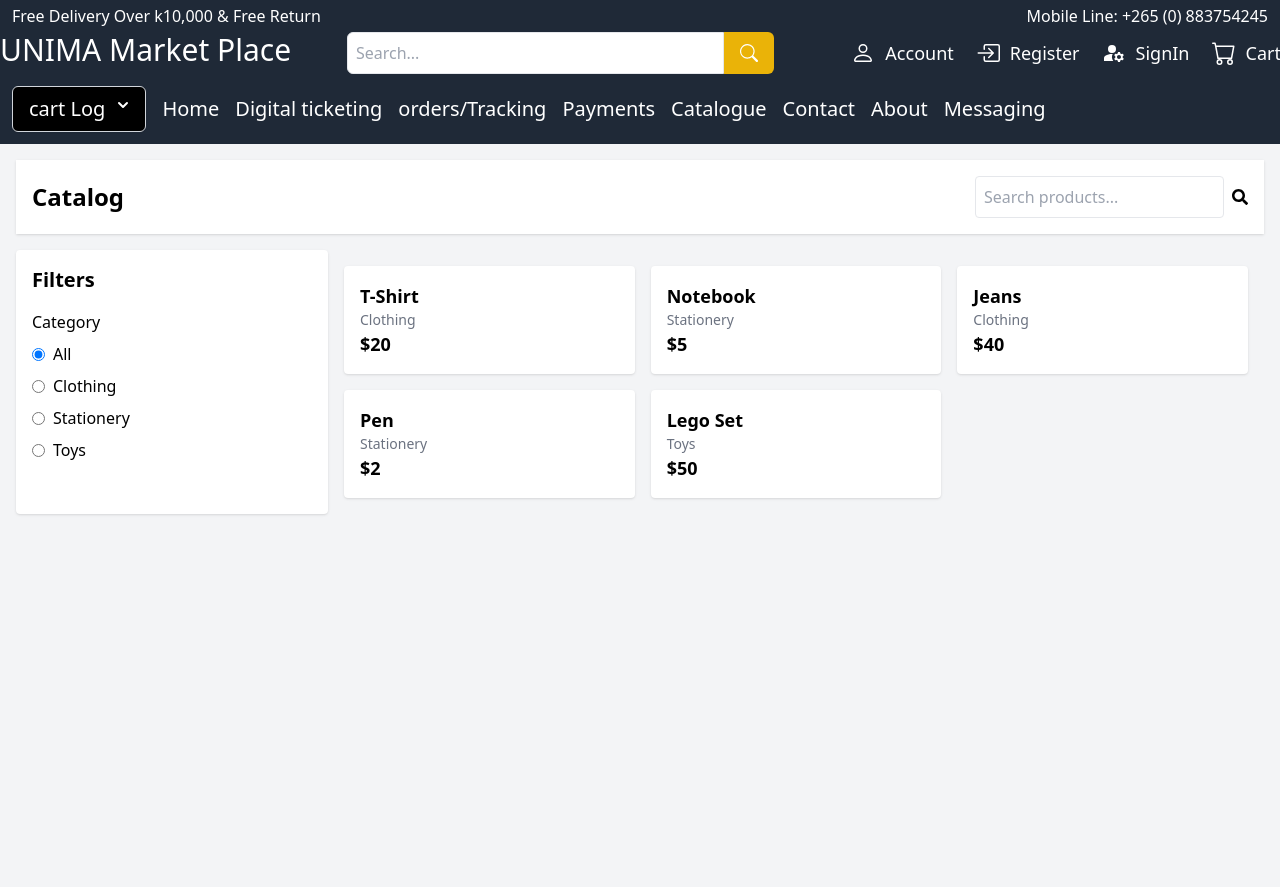
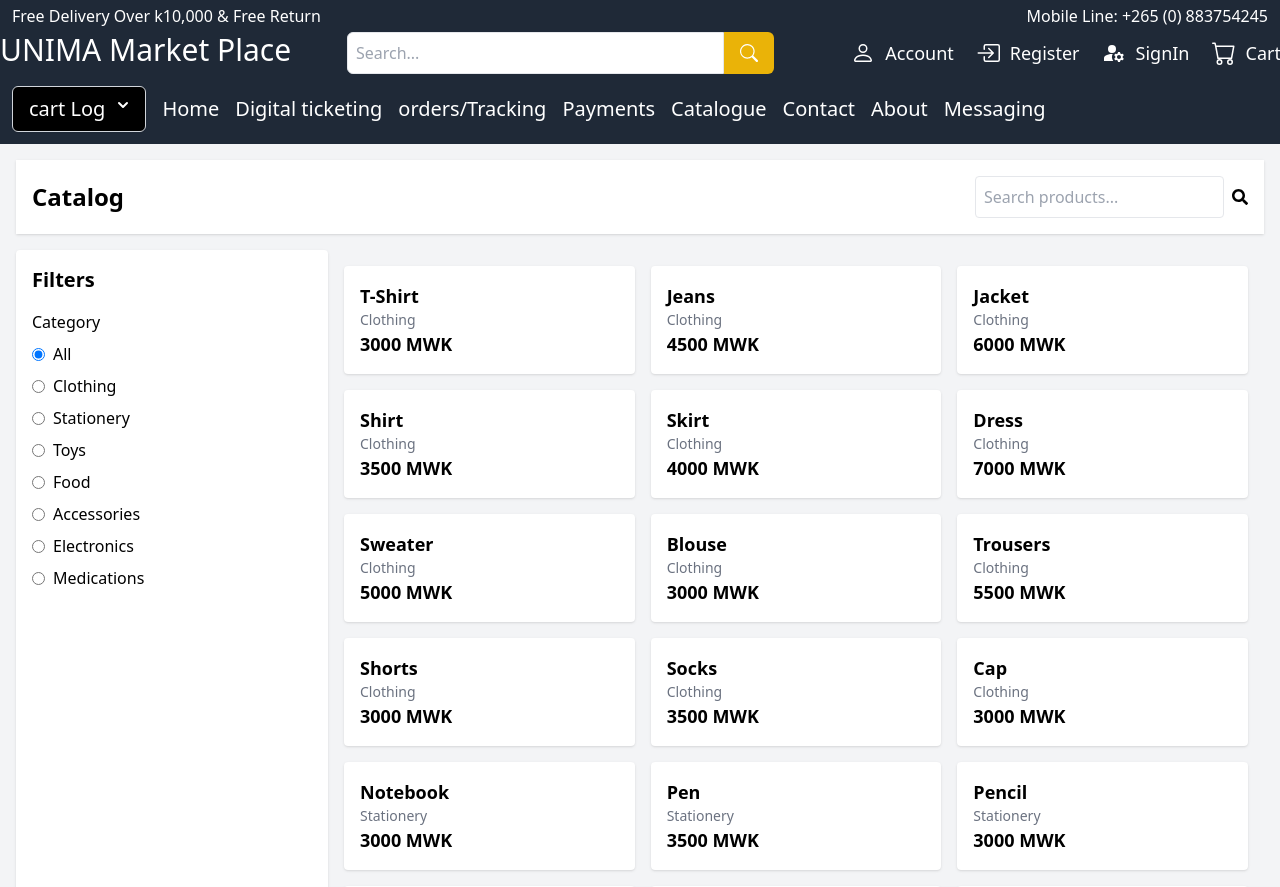
Before and after one commit to MsMalunguza/Group-4-project, a React (Create React App) app: page /catalogue in a window 1280 px wide. Shown: the top 887 px of the page. Built offline with nearby package versions, Linux system fonts and the light colour scheme.

Commit message:
changes made to the catalog

```diff
--- a/src/Components/catalogue.jsx
+++ b/src/Components/catalogue.jsx
@@ -4,11 +4,98 @@ import Header from './Header';
 import Footer from './Footer';
 
 const products = [
-  { id: 1, name: 'T-Shirt', category: 'Clothing', price: 20 },
-  { id: 2, name: 'Notebook', category: 'Stationery', price: 5 },
-  { id: 3, name: 'Jeans', category: 'Clothing', price: 40 },
-  { id: 4, name: 'Pen', category: 'Stationery', price: 2 },
-  { id: 5, name: 'Lego Set', category: 'Toys', price: 50 },
+  // Clothing
+  { id: 1, name: 'T-Shirt', category: 'Clothing', price: 3000 },
+  { id: 2, name: 'Jeans', category: 'Clothing', price: 4500 },
+  { id: 3, name: 'Jacket', category: 'Clothing', price: 6000 },
+  { id: 4, name: 'Shirt', category: 'Clothing', price: 3500 },
+  { id: 5, name: 'Skirt', category: 'Clothing', price: 4000 },
+  { id: 6, name: 'Dress', category: 'Clothing', price: 7000 },
+  { id: 7, name: 'Sweater', category: 'Clothing', price: 5000 },
+  { id: 8, name: 'Blouse', category: 'Clothing', price: 3000 },
+  { id: 9, name: 'Trousers', category: 'Clothing', price: 5500 },
+  { id: 10, name: 'Shorts', category: 'Clothing', price: 3000 },
+  { id: 11, name: 'Socks', category: 'Clothing', price: 3500 },
+  { id: 12, name: 'Cap', category: 'Clothing', price: 3000 },
+
+  // Stationery
+  { id: 13, name: 'Notebook', category: 'Stationery', price: 3000 },
+  { id: 14, name: 'Pen', category: 'Stationery', price: 3500 },
+  { id: 15, name: 'Pencil', category: 'Stationery', price: 3000 },
+  { id: 16, name: 'Eraser', category: 'Stationery', price: 3000 },
+  { id: 17, name: 'Marker', category: 'Stationery', price: 3000 },
+  { id: 18, name: 'Ruler', category: 'Stationery', price: 3000 },
+  { id: 19, name: 'Stapler', category: 'Stationery', price: 4000 },
+  { id: 20, name: 'Scissors', category: 'Stationery', price: 3500 },
+  { id: 21, name: 'Glue', category: 'Stationery', price: 3000 },
+  { id: 22, name: 'Calculator', category: 'Stationery', price: 7000 },
+  { id: 23, name: 'Folders', category: 'Stationery', price: 3000 },
+  { id: 24, name: 'Highlighter', category: 'Stationery', price: 3000 },
+
+  // Toys
+  { id: 25, name: 'Lego Set', category: 'Toys', price: 5000 },
+  { id: 26, name: 'Action Figure', category: 'Toys', price: 4000 },
+  { id: 27, name: 'Puzzle', category: 'Toys', price: 3000 },
+  { id: 28, name: 'Doll', category: 'Toys', price: 3500 },
+  { id: 29, name: 'Car Toy', category: 'Toys', price: 3000 },
+  { id: 30, name: 'Board Game', category: 'Toys', price: 6000 },
+  { id: 31, name: 'Building Blocks', category: 'Toys', price: 3000 },
+  { id: 32, name: 'Ball', category: 'Toys', price: 3000 },
+  { id: 33, name: 'Train Set', category: 'Toys', price: 5500 },
+  { id: 34, name: 'Remote Control Car', category: 'Toys', price: 7000 },
+  { id: 35, name: 'Stuffed Animal', category: 'Toys', price: 3000 },
+  { id: 36, name: 'Yo-Yo', category: 'Toys', price: 3000 },
+
+  // Food
+  { id: 37, name: 'Rice', category: 'Food', price: 3000 },
+  { id: 38, name: 'Bread', category: 'Food', price: 3500 },
+  { id: 39, name: 'Milk', category: 'Food', price: 4000 },
+  { id: 40, name: 'Eggs', category: 'Food', price: 5000 },
+  { id: 41, name: 'Cheese', category: 'Food', price: 6000 },
+  { id: 42, name: 'Chicken', category: 'Food', price: 7000 },
+  { id: 43, name: 'Fish', category: 'Food', price: 8000 },
+  { id: 44, name: 'Apples', category: 'Food', price: 3000 },
+  { id: 45, name: 'Bananas', category: 'Food', price: 3500 },
+  { id: 46, name: 'Oranges', category: 'Food', price: 4000 },
+  { id: 47, name: 'Tomatoes', category: 'Food', price: 3000 },
+  { id: 48, name: 'Potatoes', category: 'Food', price: 3000 },
+
+  // Accessories
+  { id: 49, name: 'Watch', category: 'Accessories', price: 10000 },
+  { id: 50, name: 'Belt', category: 'Accessories', price: 5000 },
+  { id: 51, name: 'Sunglasses', category: 'Accessories', price: 8000 },
+  { id: 52, name: 'Hat', category: 'Accessories', price: 4000 },
+  { id: 53, name: 'Scarf', category: 'Accessories', price: 3000 },
+  { id: 54, name: 'Gloves', category: 'Accessories', price: 3000 },
+  { id: 55, name: 'Wallet', category: 'Accessories', price: 7000 },
+  { id: 56, name: 'Keychain', category: 'Accessories', price: 3000 },
+  { id: 57, name: 'Earrings', category: 'Accessories', price: 6000 },
+  { id: 58, name: 'Necklace', category: 'Accessories', price: 9000 },
+  { id: 59, name: 'Bracelet', category: 'Accessories', price: 4000 },
+  { id: 60, name: 'Ring', category: 'Accessories', price: 3000 },
+
+  // Electronics
+  { id: 61, name: 'Smartphone', category: 'Electronics', price: 30000 },
+  { id: 62, name: 'Laptop', category: 'Electronics', price: 50000 },
+  { id: 63, name: 'Tablet', category: 'Electronics', price: 35000 },
+  { id: 64, name: 'Smartwatch', category: 'Electronics', price: 15000 },
+  { id: 65, name: 'Headphones', category: 'Electronics', price: 8000 },
+  { id: 66, name: 'Speaker', category: 'Electronics', price: 12000 },
+  { id: 67, name: 'Camera', category: 'Electronics', price: 20000 },
+  { id: 68, name: 'Printer', category: 'Electronics', price: 10000 },
+  { id: 69, name: 'Monitor', category: 'Electronics', price: 25000 },
+  { id: 70, name: 'Mouse', category: 'Electronics', price: 3000 },
+  { id: 71, name: 'Keyboard', category: 'Electronics', price: 4000 },
+  { id: 72, name: 'USB Drive', category: 'Electronics', price: 3000 },
+
+  // Medications
+  { id: 73, name: 'Aspirin', category: 'Medications', price: 3000 },
+  { id: 74, name: 'Ibuprofen', category: 'Medications', price: 3000 },
+  { id: 75, name: 'Paracetamol', category: 'Medications', price: 3000 },
+  { id: 76, name: 'Cough Syrup', category: 'Medications', price: 5000 },
+  { id: 77, name: 'Antibiotics', category: 'Medications', price: 7000 },
+  { id: 78, name: 'Vitamins', category: 'Medications', price: 6000 },
+  { id: 79, name: 'Allergy Medicine', category: 'Medications', price: 3000 },
 ];
 
 export default function Catalog() {
@@ -23,7 +110,7 @@ export default function Catalog() {
 
   return (
     <>
-    <Header></Header>
+      <Header />
       <div className="h-screen flex flex-col items-center p-4 bg-gray-100">
         <header className="flex items-center justify-between w-full p-4 bg-white shadow">
           <h1 className="text-2xl font-bold">Catalog</h1>
@@ -45,7 +132,7 @@ export default function Catalog() {
             <div>
               <h3 className="font-medium mb-2">Category</h3>
               <ul>
-              {['All', 'Clothing', 'Stationery', 'Toys'].map(category => (
+                {['All', 'Clothing', 'Stationery', 'Toys', 'Food', 'Accessories', 'Electronics', 'Medications'].map(category => (
                   <li key={category} className="mb-2">
                     <label className="flex items-center">
                       <input
@@ -70,14 +157,14 @@ export default function Catalog() {
                 <div key={product.id} className="p-4 bg-white shadow rounded">
                   <h3 className="text-lg font-bold">{product.name}</h3>
                   <p className="text-sm text-gray-500">{product.category}</p>
-                <p className="text-lg font-semibold">${product.price}</p>
+                  <p className="text-lg font-semibold">{product.price} MWK</p>
                 </div>
               ))}
             </div>
           </main>
         </div>
       </div>
-    <Footer></Footer>
+      <Footer />
     </>
   );
 }
```
Lines whose indentation alone changed are shown as unchanged.
